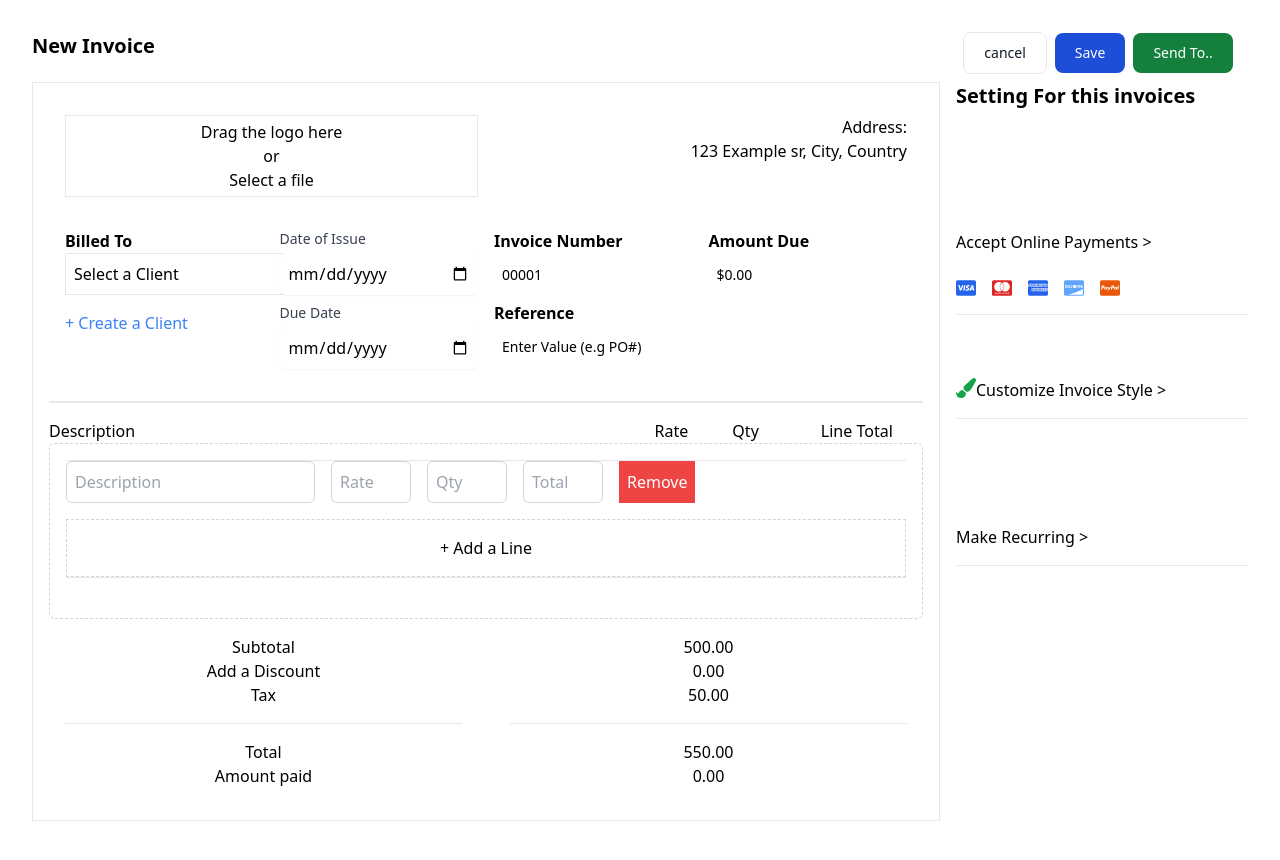
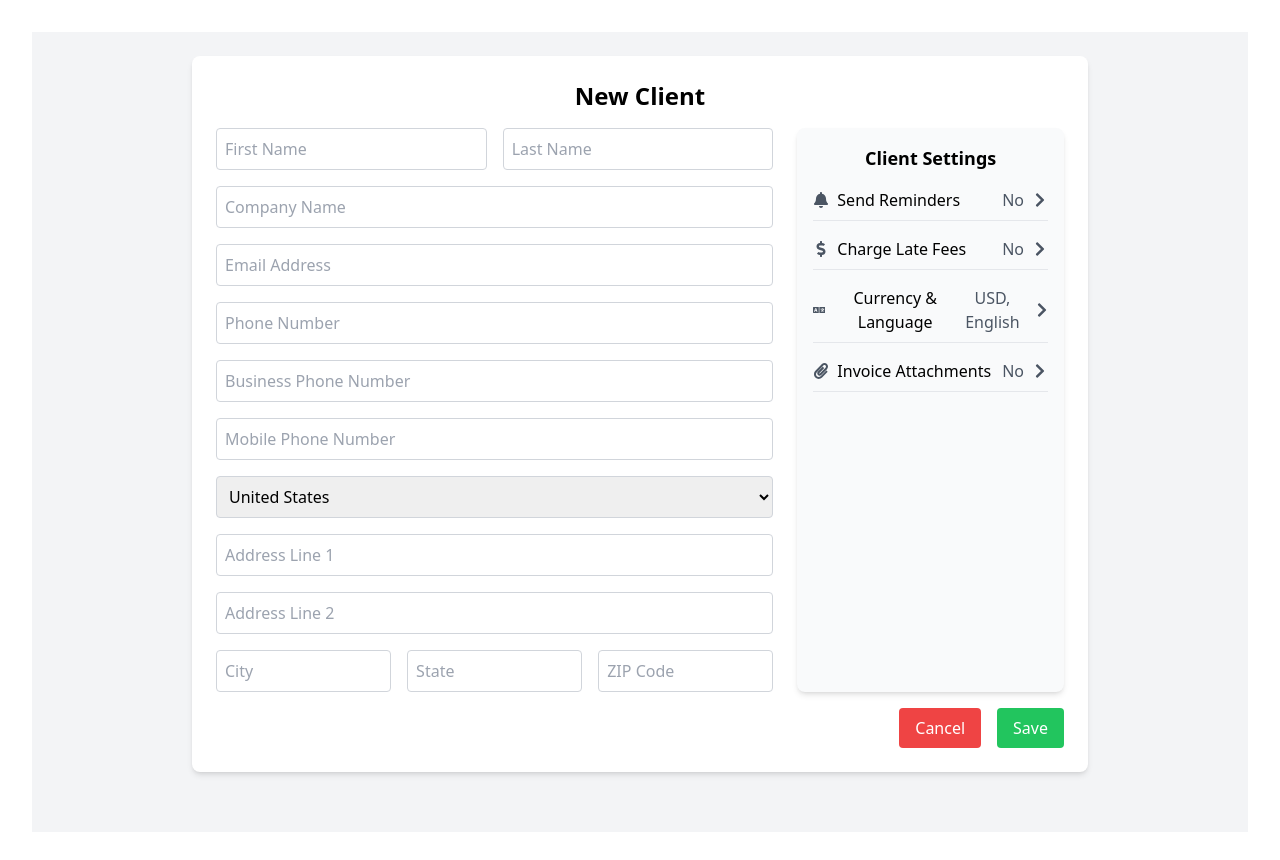
Before and after one commit to hr-pommala/sphuta-tms-freelancer-ui, a React (Vite) app: page /new-client in a window 1280 px wide. Shown: the top 860 px of the page. Built offline with nearby package versions, Linux system fonts and the light colour scheme.

Commit message:
Add client page added and router added for navigation.

```diff
--- a/package.json
+++ b/package.json
@@ -14,7 +14,8 @@
     "react": "^18.3.1",
     "react-dom": "^18.3.1",
     "react-icons": "^5.3.0",
-    "react-modal": "^3.16.1"
+    "react-modal": "^3.16.1",
+    "react-router-dom": "^6.26.2"
   },
   "devDependencies": {
     "@eslint/js": "^9.9.0",
--- a/src/App.jsx
+++ b/src/App.jsx
@@ -4,12 +4,34 @@ import viteLogo from '/vite.svg'
 import './App.css'
 import React from 'react';
 import './index.css';
-import NewInvoice from './components/NewInvoice'
+import InvoiceForm from './components/NewInvoice/InvoiceForm';
+import NewClient from './components/AddClient/NewClient';
+import { BrowserRouter as Router, Routes, Route } from 'react-router-dom';
 
 function App() {
 
   return (
-    <NewInvoice />
+
+      <Router>
+            <div className="App p-6 bg-gray-100 min-h-screen">
+              <div className="max-w-6xl mx-auto">
+                <Routes>
+                  {/* Route to display the New Client Form */}
+                  <Route path="/new-client" element={<NewClient />} />
+
+                  {/* Route to display the New Form */}
+                  <Route path="/new-form" element={<InvoiceForm />} />
+
+                  {/* Default route to redirect or show a message */}
+                  <Route
+                    path="*"
+                    element={<h2 className="text-center mt-10">Select a form from the URL</h2>}
+                  />
+                </Routes>
+              </div>
+            </div>
+          </Router>
+
   )
 }
 
--- /dev/null
+++ b/src/components/AddClient/InvoiceAttachment.jsx
@@ -0,0 +1,28 @@
+import React from 'react';
+
+const InvoiceAttachment = ({ onClose }) => {
+  return (
+    <div className="mt-4 p-4 border-t border-gray-200">
+      <div className="flex items-center space-x-2 mb-4">
+        <input type="checkbox" id="attachPDF" className="h-4 w-4 text-blue-600" />
+        <label htmlFor="attachPDF" className="text-gray-700">
+          Add the option to attach a PDF copy when sending invoices by email.
+        </label>
+      </div>
+      <p className="text-gray-500 text-sm mb-4">
+        <span className="flex items-center">
+          <span className="material-icons text-gray-400 mr-2">info</span>
+          Changes will apply to new invoices
+        </span>
+      </p>
+      <div className="flex justify-between">
+        <button className="text-gray-700" onClick={onClose}>
+          Cancel
+        </button>
+        <button className="bg-green-500 text-white py-2 px-4 rounded">Done</button>
+      </div>
+    </div>
+  );
+};
+
+export default InvoiceAttachment;
--- /dev/null
+++ b/src/components/AddClient/NewClient.jsx
@@ -0,0 +1,143 @@
+import React, { useState } from 'react';
+import { FaBell, FaDollarSign, FaLanguage, FaPaperclip, FaChevronRight } from 'react-icons/fa';
+import InvoiceAttachment from './InvoiceAttachment';
+
+const NewClientForm = () => {
+    const [showInvoiceAttachment, setShowInvoiceAttachment] = useState(false);
+    const toggleInvoiceAttachment = () => setShowInvoiceAttachment (!showInvoiceAttachment);
+
+  return (
+    <div className="max-w-4xl mx-auto p-6 bg-white shadow-md rounded-lg">
+      <h1 className="text-2xl font-bold mb-4">New Client</h1>
+      <form className="grid grid-cols-1 md:grid-cols-3 gap-6">
+        {/* Form Fields */}
+        <div className="md:col-span-2 grid grid-cols-1 gap-4">
+          <div className="grid grid-cols-2 gap-4">
+            <input
+              type="text"
+              placeholder="First Name"
+              className="p-2 border border-gray-300 rounded"
+            />
+            <input
+              type="text"
+              placeholder="Last Name"
+              className="p-2 border border-gray-300 rounded"
+            />
+          </div>
+          <input
+            type="text"
+            placeholder="Company Name"
+            className="p-2 border border-gray-300 rounded"
+          />
+          <input
+            type="email"
+            placeholder="Email Address"
+            className="p-2 border border-gray-300 rounded"
+          />
+          <input
+            type="text"
+            placeholder="Phone Number"
+            className="p-2 border border-gray-300 rounded"
+          />
+          <input
+            type="text"
+            placeholder="Business Phone Number"
+            className="p-2 border border-gray-300 rounded"
+          />
+          <input
+            type="text"
+            placeholder="Mobile Phone Number"
+            className="p-2 border border-gray-300 rounded"
+          />
+          <select className="p-2 border border-gray-300 rounded">
+            <option>United States</option>
+          </select>
+          <input
+            type="text"
+            placeholder="Address Line 1"
+            className="p-2 border border-gray-300 rounded"
+          />
+          <input
+            type="text"
+            placeholder="Address Line 2"
+            className="p-2 border border-gray-300 rounded"
+          />
+          <div className="grid grid-cols-3 gap-4">
+            <input
+              type="text"
+              placeholder="City"
+              className="p-2 border border-gray-300 rounded"
+            />
+            <input
+              type="text"
+              placeholder="State"
+              className="p-2 border border-gray-300 rounded"
+            />
+            <input
+              type="text"
+              placeholder="ZIP Code"
+              className="p-2 border border-gray-300 rounded"
+            />
+          </div>
+        </div>
+
+        {/* Client Settings */}
+        <div className="bg-gray-50 p-4 rounded-lg shadow-md">
+          <h2 className="text-lg font-semibold mb-2">Client Settings</h2>
+          <ul className="space-y-2">
+            <li className="flex justify-between items-center py-2 border-b border-gray-200">
+              <div className="flex items-center space-x-2">
+                <FaBell className="text-gray-600" />
+                <span>Send Reminders</span>
+              </div>
+              <button className="flex items-center text-gray-600 hover:text-gray-800">
+                <span>No</span>
+                <FaChevronRight className="ml-2" />
+              </button>
+            </li>
+            <li className="flex justify-between items-center py-2 border-b border-gray-200">
+              <div className="flex items-center space-x-2">
+                <FaDollarSign className="text-gray-600" />
+                <span>Charge Late Fees</span>
+              </div>
+              <button className="flex items-center text-gray-600 hover:text-gray-800">
+                <span>No</span>
+                <FaChevronRight className="ml-2" />
+              </button>
+            </li>
+            <li className="flex justify-between items-center py-2 border-b border-gray-200">
+              <div className="flex items-center space-x-2">
+                <FaLanguage className="text-gray-600" />
+                <span>Currency & Language</span>
+              </div>
+              <button className="flex items-center text-gray-600 hover:text-gray-800">
+                <span>USD, English</span>
+                <FaChevronRight className="ml-2" />
+              </button>
+            </li>
+            <li className="flex justify-between items-center py-2 border-b border-gray-200">
+              <div className="flex items-center space-x-2">
+                <FaPaperclip className="text-gray-600" />
+                <span>Invoice Attachments</span>
+              </div>
+              <button className="flex items-center text-gray-600 hover:text-gray-800">
+                <span>No</span>
+                <FaChevronRight className="ml-2" />
+              </button>
+            </li>
+          </ul>
+          {/* Render Invoice Attachments when clicked */}
+          {showInvoiceAttachment && <InvoiceAttachment onClose={toggleInvoiceAttachment} />}
+        </div>
+      </form>
+
+      {/* Action Buttons */}
+      <div className="flex justify-end mt-4 space-x-4">
+        <button className="bg-red-500 text-white py-2 px-4 rounded">Cancel</button>
+        <button className="bg-green-500 text-white py-2 px-4 rounded">Save</button>
+      </div>
+    </div>
+  );
+};
+
+export default NewClientForm;
```
Also changed, not shown: src/components/NewInvoice/AddLineItem.jsx (renamed from src/components/AddLineItem.jsx), src/components/NewInvoice/InvoiceForm.jsx (renamed from src/components/NewInvoice.jsx), src/components/NewInvoice/MakeRecurringModal.jsx (renamed from src/components/MakeRecurringModal.jsx), src/components/NewInvoice/PaintIcon.jsx (renamed from src/components/PaintIcon.jsx), src/components/NewInvoice/PaymentIcons.jsx (renamed from src/components/PaymentIcons.jsx), src/components/NewInvoice/PaymentModal.jsx (renamed from src/components/PaymentModal.jsx), src/components/NewInvoice/RedoIcons.jsx (renamed from src/components/RedoIcons.jsx), src/components/NewInvoice/SendEmailPopup.jsx (renamed from src/components/SendEmailPopup.jsx), 1 other file (tests, documents, lock files or other folders).
